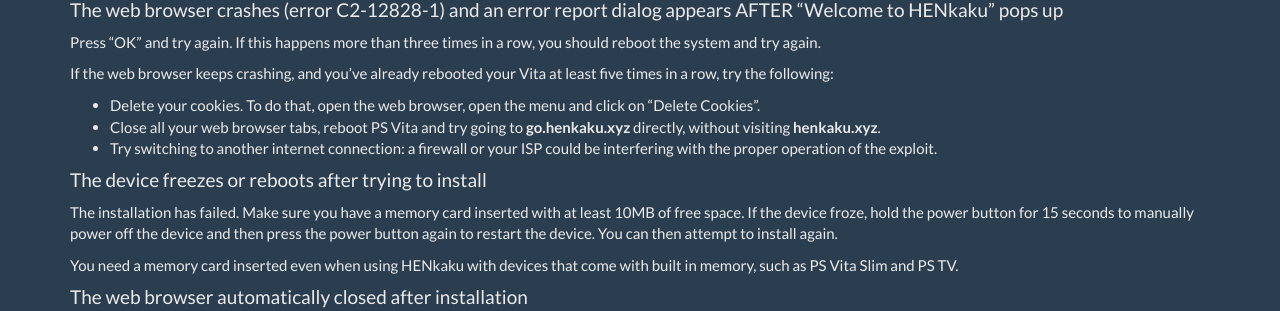
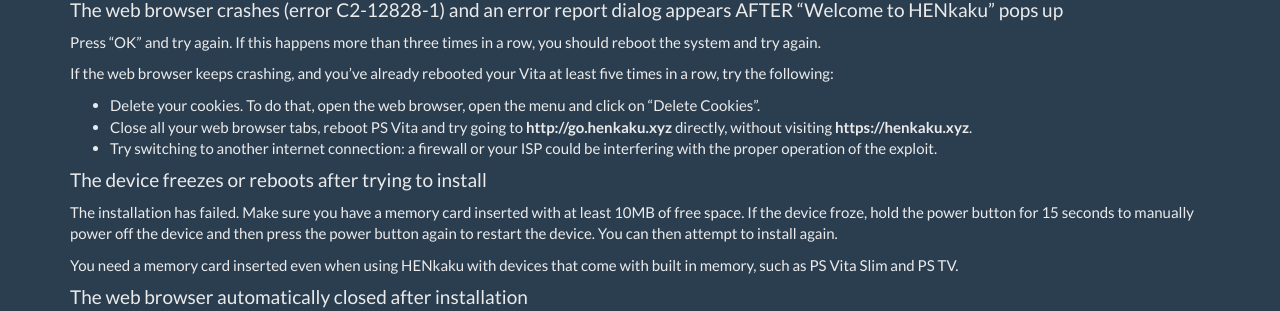
Before and after one commit to henkaku/henkaku.github.io, a Jekyll site: the page built from usage.md, in a window 1280 px wide and 900 px high, scrolled down 712 px. Shown: the part 142-453 px from the top of the window. Built offline with Jekyll 4.4.1, drawn with Linux system fonts in a browser that asks for light colours; some of the changed lines change nothing that is shown.

Commit message:
Replaced hard coded url with variable

```diff
--- a/usage.md
+++ b/usage.md
@@ -46,7 +46,7 @@
 If the web browser keeps crashing, and you've already rebooted your Vita at least five times in a row, try the following:
 
 * Delete your cookies. To do that, open the web browser, open the menu and click on "Delete Cookies".
-* Close all your web browser tabs, reboot PS Vita and try going to **go.henkaku.xyz** directly, without visiting **henkaku.xyz**.
+* Close all your web browser tabs, reboot PS Vita and try going to **{{ site.install }}** directly, without visiting **{{ site.url }}**.
 * Try switching to another internet connection: a firewall or your ISP could be interfering with the proper operation of the exploit.
 
 #### The device freezes or reboots after trying to install
```
